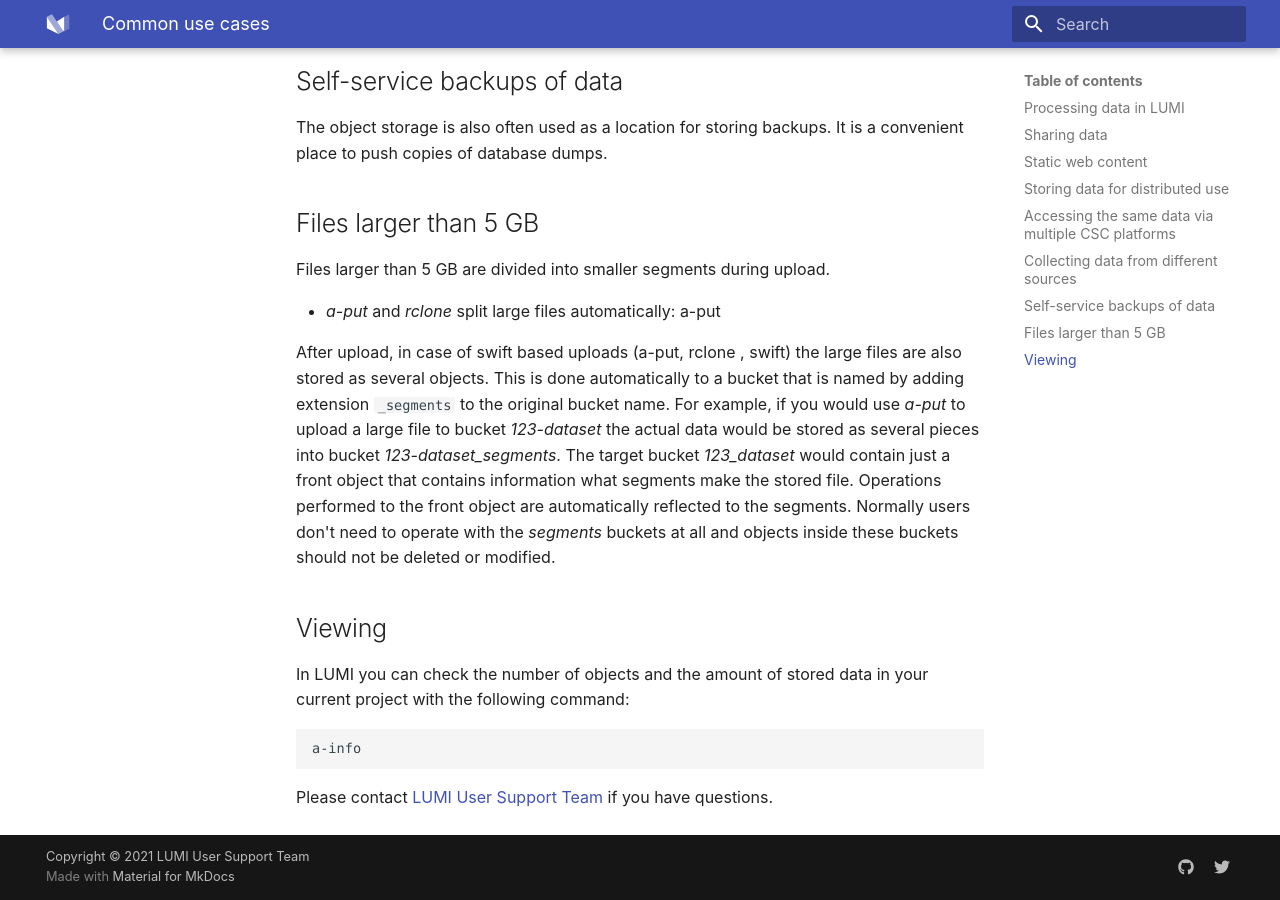
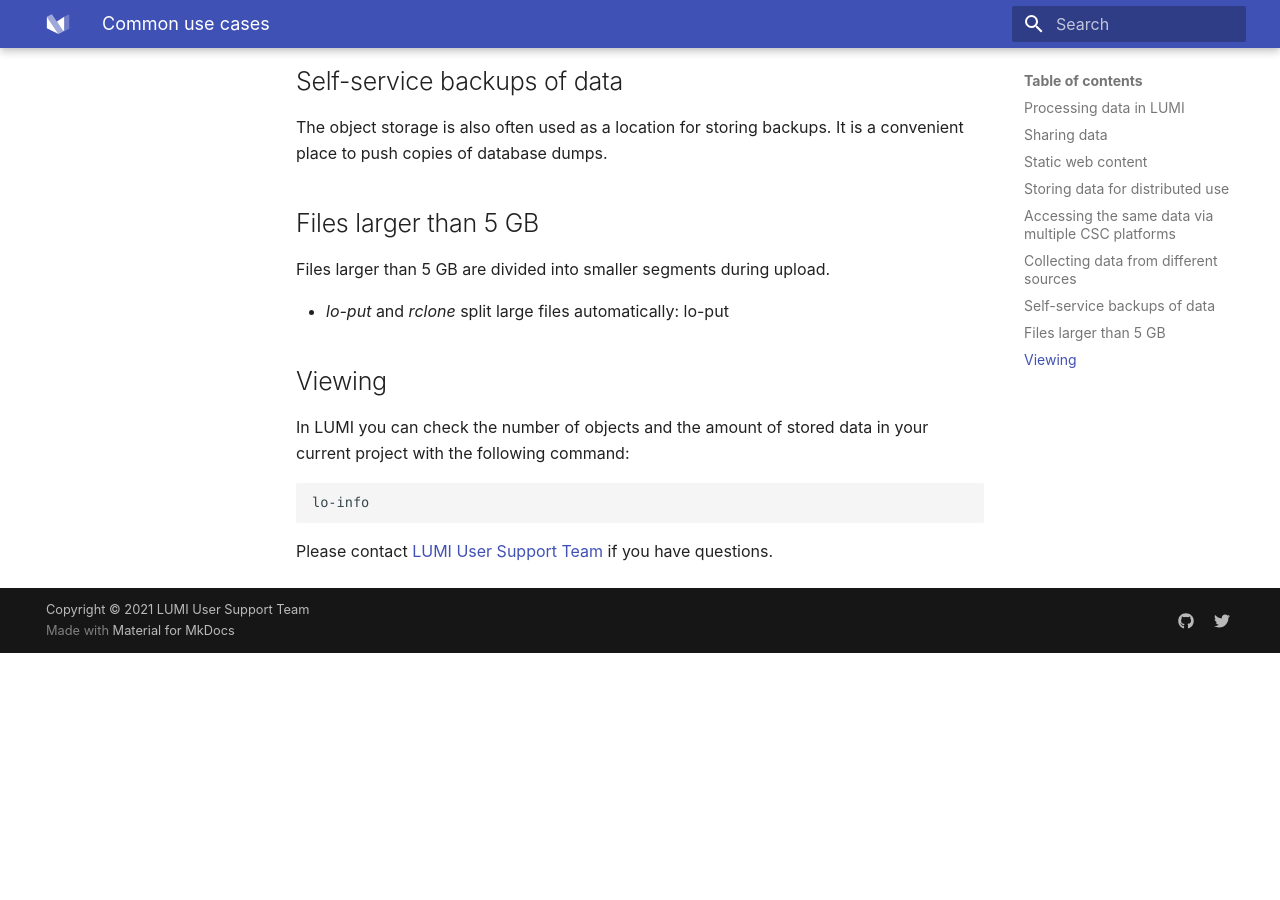
Before and after one commit to Lumi-supercomputer/lumi-userguide, an MkDocs documentation site: the page built from docs/software/lumi-o/common-use-cases.md, in a window 1280 px wide and 900 px high, scrolled down 2391 px. Built offline with MkDocs 1.6.1 and Material for MkDocs 9.7.7, drawn with Linux system fonts in a browser that asks for light colours; after the commit the page ends 3044 px from its top, so only the background shows below that; some of the changed text lies outside the part shown.

Commit message:
cleanup of Allas/swift references

````diff
--- a/docs/software/lumi-o/common-use-cases.md
+++ b/docs/software/lumi-o/common-use-cases.md
@@ -14,23 +14,23 @@
 
 After that you can:
 
-**List the data buckets and objects in LUMI-O:** For listing we recommend a-list:
+**List the data buckets and objects in LUMI-O:** For listing we recommend lo-list:
 ```text
-a-list
+lo-list
 ```
 The command above lists available data buckets in LUMI-O. To list data objects in a bucket give command:
 ```text
-a-list bucket_name
+lo-list bucket_name
 ```
 
-**Copy data from LUMI-O to a supercomputer (stage in):** For downloading we recommend a-get:
+**Copy data from LUMI-O to a supercomputer (stage in):** For downloading we recommend lo-get:
 ```text
-a-get bucket/object_name
+lo-get bucket/object_name
 ```
 
-**Copy data from a Supercomputer to LUMI-O (stage out):** For uploading we recommend a-put:
+**Copy data from a Supercomputer to LUMI-O (stage out):** For uploading we recommend lo-put:
 ```text
-a-put filename
+lo-put filename
 ```
 
 ## Sharing data
@@ -47,10 +47,9 @@
 
 ## Static web content
 
-A common way to use the object storage is storing static web content, such as images, videos, audio, pdfs or other downloadable content, and adding links to it on a web page, which can run either inside LUMI or somewhere else, [like this example](https://a3s.fi/my_fishbucket/my_fish).
+A common way to use the object storage is storing static web content, such as images, videos, audio, pdfs or other downloadable content, and adding links to it on a web page, which can run either inside LUMI or somewhere else, [like this example](https://462000002.lumidata.eu/public_example_bucket/lumi_logo.png).
 
-Uploading data to LUMI-O can be done with any of the following clients: a-commands, rclone, Swift or S3.
-
+Uploading data to LUMI-O can be done with any of the following clients: lo-commands, rclone or other S3-API aware s3-client tools.
 ## Storing data for distributed use
 
 There are several cases where you need to access data in several locations. In these cases, the practice of staging in the data to individual servers or computers from the object storage can be used instead of a shared file storage.
@@ -73,16 +72,13 @@
 
 Files larger than 5 GB are divided into smaller segments during upload.
 
-* *a-put* and *rclone*  split large files automatically: a-put
-
-
-After upload, in case of swift based uploads (a-put, rclone , swift) the large files are also stored as several objects. This is done automatically to a bucket that is named by adding extension `_segments` to the original bucket name. For example, if you would use _a-put_ to upload a large file to bucket _123-dataset_ the actual data would be stored as several pieces into bucket _123-dataset_segments_. The target bucket _123_dataset_ would contain just a front object that contains information what segments make the stored file. Operations performed to the front object are automatically reflected to the segments. Normally users don't need to operate with the _segments_ buckets at all and objects inside these buckets should not be deleted or modified.
+* *lo-put* and *rclone*  split large files automatically: lo-put
 
 ## Viewing
 
 In LUMI you can check the number of objects and the amount of stored data in your current project with the following command:
 ```text
-a-info
+lo-info
 ```
 
 Please contact [LUMI User Support Team](https://lumi-supercomputer.eu/user-support/need-help/generic/) if you have questions.
````
Also changed, not shown: 2 other files.
